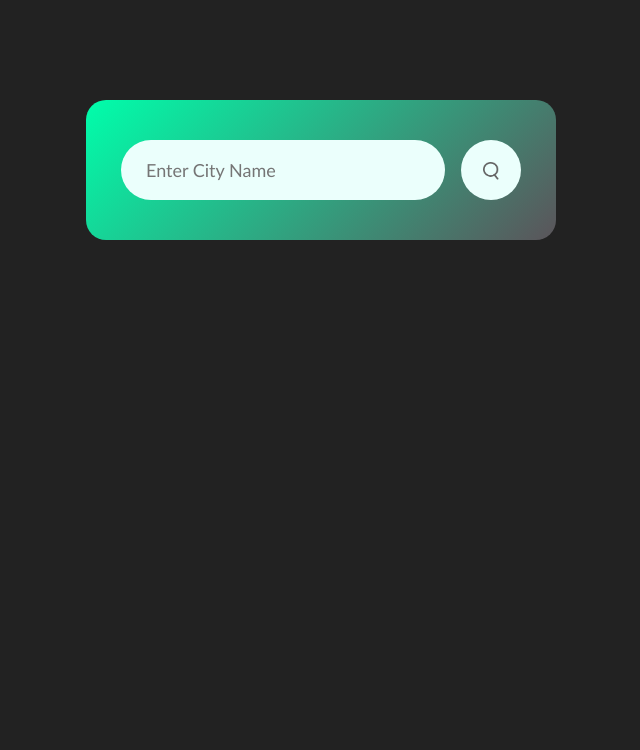
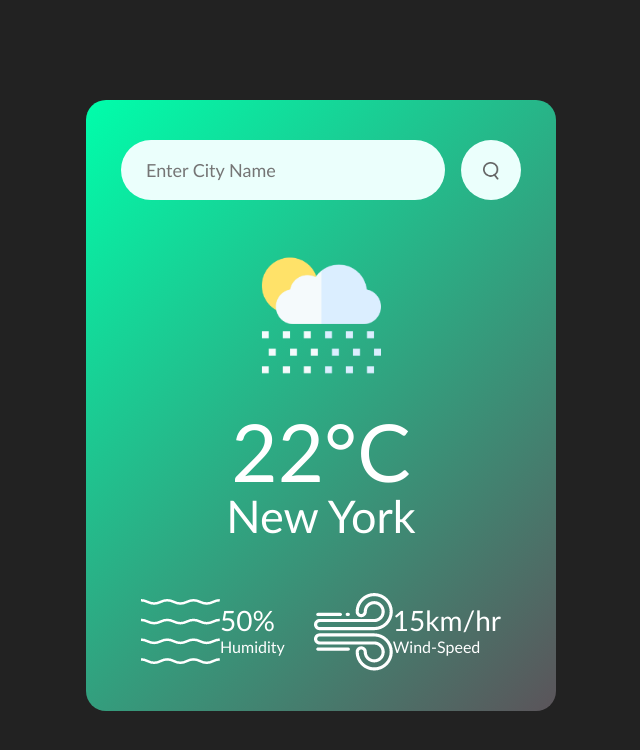
Before and after one commit to atharxva/Weather_app, a plain HTML site: page index.html in a window 1280 px wide. Shown: the whole page, without its empty margins (319-959 px from the left). Drawn offline with Linux system fonts and the light colour scheme.

Commit message:
CSS complete Weather card added

```diff
--- a/index.html
+++ b/index.html
@@ -12,7 +12,29 @@
             <input type="text" placeholder="Enter City Name" spellcheck="false">
             <button><img src = "images/search.png"></button>
         </div>
+        <div class="weather">
+            <img src="images/rain.png" class="weather-icon">
+            <h1 class="temp">22°C</h1>
+            <h2 class="city">New York</h2>
+            <div class="details">
+                <div class="col">
+                    <img src="images/humidity.png">
+                    <div>
+                        <p class="humidity">50%</p>
+                        <p>Humidity</p>
+                    </div>
+                    </div>
+                    <div class="col">
+                        <img src="images/wind.png">
+                        <div>
+                            <p class="wind">15km/hr</p>
+                            <p>Wind-Speed</p>
+                        </div>
+                </div>
+            </div>
+        </div>
     </div>
+
 
 </body>
 </html>
--- a/style.css
+++ b/style.css
@@ -54,3 +54,39 @@ body{
     width: 16px;
     margin-top: 5px;
 }
+
+.weather-icon{
+    width: 170px;
+    margin-top: 30px;
+}
+.weather h1{
+    font-size: 80px;
+    font-weight: 500;
+}
+.weather h2{
+    font-size: 45px;
+    font-weight: 400;
+    margin-top: -10px;
+}
+.details{
+    display: flex;
+    align-items: center;
+    justify-content: space-between;
+    padding: 0 20px;
+    margin-top: 50px;
+}
+
+.col{
+    display: flex;
+    align-items: center;
+    text-align: left;
+}
+col img{
+    width: 40px;
+    margin-right: 10px;
+}
+.humidity ,.wind{
+    font-size: 28px;
+    margin-top: -6px;
+
+}
```
